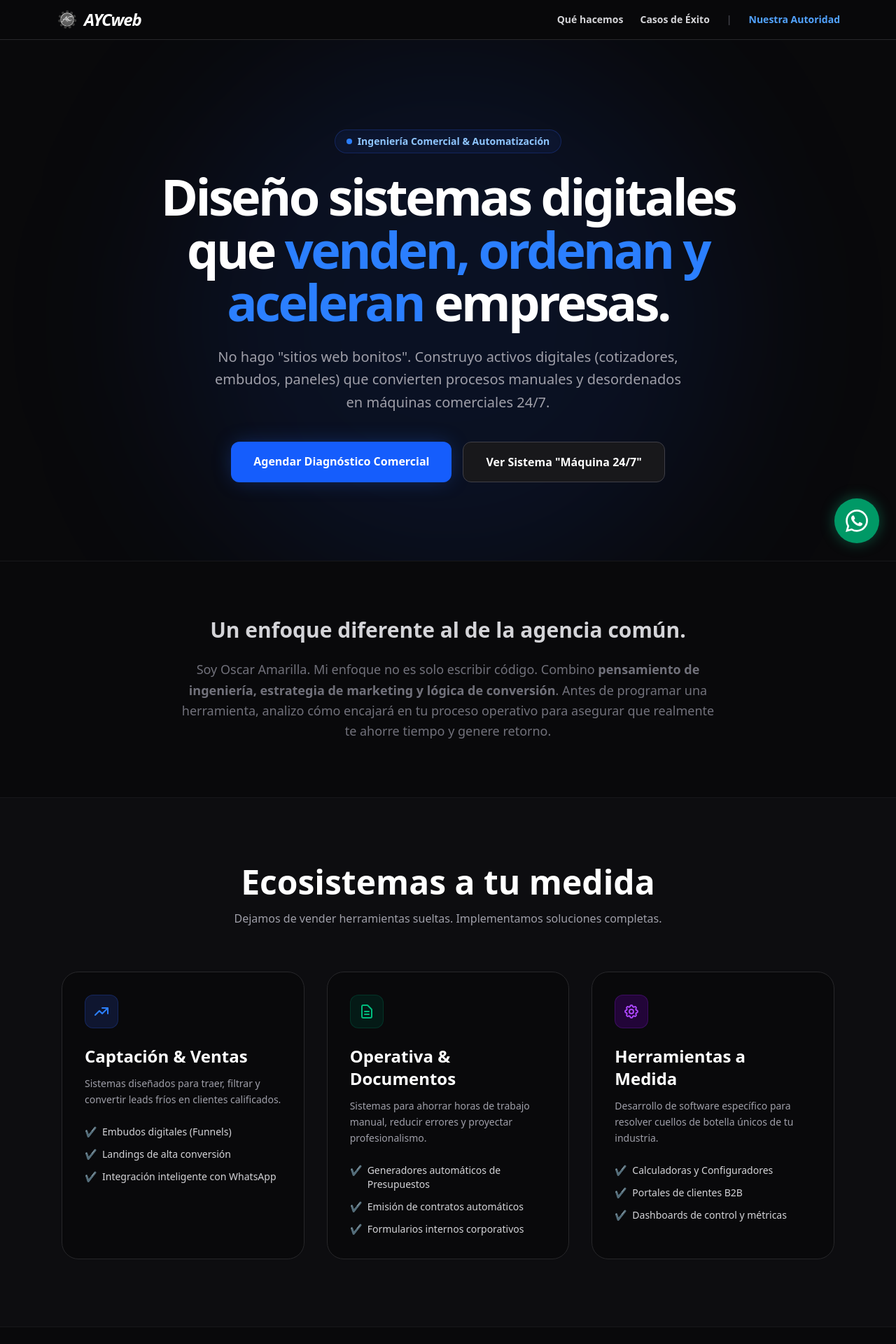
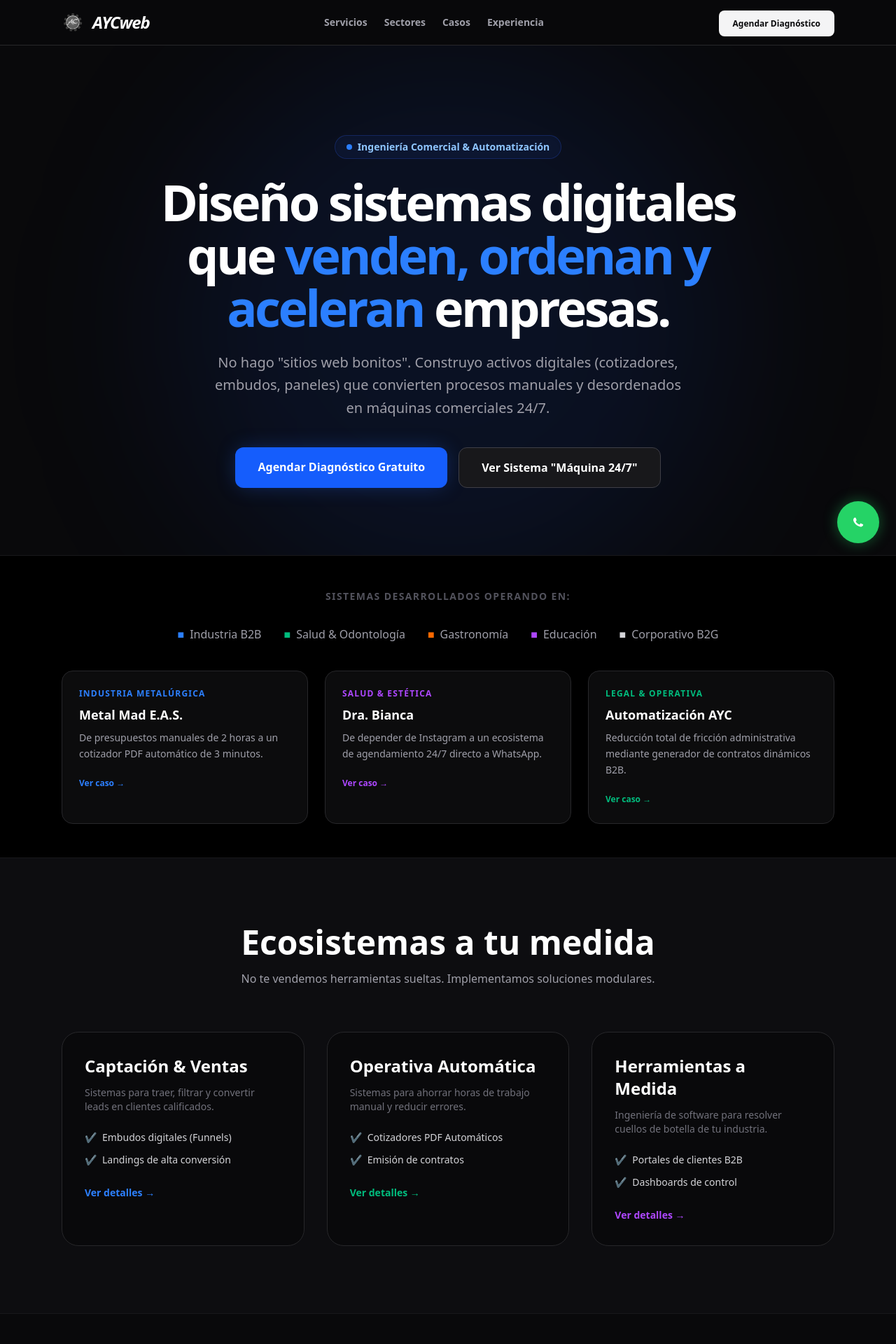
Before and after one commit to oscaramarilla/aycweb, a Next.js app: page / in a window 1280 px wide. Shown: the top 1920 px of the page at 70% size. Built offline with nearby package versions, Linux system fonts and the light colour scheme.

Commit message:
Estrategia Global: Menu unificado B2B y Home afilado con Prueba de Autoridad rapida

```diff
--- a/app/layout.tsx
+++ b/app/layout.tsx
@@ -32,7 +32,6 @@ export default function RootLayout({
 }: Readonly<{
   children: React.ReactNode;
 }>) {
-  // 🔥 NUEVO NÚMERO DE WHATSAPP OSCAR AMARILLA
   const whatsappNumber = "595985864209";
   const whatsappMsg = encodeURIComponent("¡Hola Oscar! Estoy en la web de AYC y busco sistematizar mi negocio.");
 
@@ -40,53 +39,67 @@ export default function RootLayout({
     <html lang="es" className={`${inter.variable} scroll-smooth`}>
       <body className="antialiased bg-zinc-950 text-white min-h-screen flex flex-col font-sans">
 
-        {/* NAVEGACIÓN */}
-        <header className="sticky top-0 z-40 w-full backdrop-blur-lg bg-zinc-950/90 border-b border-zinc-800">
-          <div className="max-w-6xl mx-auto px-4 py-3 flex flex-col md:flex-row items-center justify-between gap-3">
-            <Link href="/" className="flex items-center justify-center mt-1 md:mt-0 gap-2">
-              <div className="w-8 h-8 relative flex items-center justify-center">
+        {/* 🛑 NAVEGACIÓN GLOBAL UNIFICADA Y DEFINITIVA */}
+        <header className="sticky top-0 z-50 w-full backdrop-blur-md bg-zinc-950/80 border-b border-zinc-800">
+          <div className="max-w-6xl mx-auto px-6 py-4 flex flex-col md:flex-row items-center justify-between gap-4">
+
+            <Link href="/" className="flex items-center gap-3 group">
+              <div className="w-8 h-8 relative flex items-center justify-center transition-transform group-hover:scale-105">
                  <Image src="/logo-ayc.webp" alt="AYCweb Logo" width={32} height={32} className="object-contain" />
               </div>
               <span className="font-black text-2xl tracking-tighter text-white italic">AYCweb</span>
             </Link>
 
-            {/* 🔥 MENÚ MEJORADO: Nombres claros y orientados a resultados */}
-            <nav className="flex items-center justify-center gap-4 sm:gap-6 text-[12px] sm:text-sm font-semibold text-zinc-300 w-full md:w-auto pb-1 md:pb-0 flex-wrap">
-              <Link href="/servicios" className="hover:text-white transition-colors">Qué hacemos</Link>
-              <Link href="/casos" className="hover:text-white transition-colors">Casos de Éxito</Link>
-              <span className="text-zinc-700 hidden sm:inline">|</span>
-              <Link href="/experiencia" className="hover:text-white transition-colors text-blue-400">Nuestra Autoridad</Link>
+            <nav className="flex items-center gap-6 text-sm font-bold text-zinc-400">
+              <Link href="/servicios" className="hover:text-white transition-colors">Servicios</Link>
+              <Link href="/sectores" className="hover:text-white transition-colors">Sectores</Link>
+              <Link href="/casos" className="hover:text-white transition-colors">Casos</Link>
+              <Link href="/experiencia" className="hover:text-white transition-colors">Experiencia</Link>
             </nav>
+
+            <div className="hidden md:block">
+               <a
+                href={`https://wa.me/${whatsappNumber}?text=${whatsappMsg}`}
+                target="_blank" rel="noopener noreferrer"
+                className="bg-zinc-100 hover:bg-white text-zinc-950 text-xs font-black px-5 py-2.5 rounded-lg transition-colors shadow-sm"
+               >
+                 Agendar Diagnóstico
+               </a>
+            </div>
+
           </div>
         </header>
 
-        {/* CONTENIDO */}
-        <div className="flex-grow">
+        {/* CONTENIDO DE LA PÁGINA */}
+        <main className="flex-grow">
           {children}
-        </div>
+        </main>
 
-        {/* FOOTER CORPORATIVO CON DATOS LEGALES (RUC) */}
-        <footer className="bg-black py-8 border-t border-zinc-900 text-center text-zinc-500 text-xs">
-           <div className="max-w-6xl mx-auto px-6 flex flex-col items-center justify-center gap-2">
-              <p className="font-bold text-zinc-400">AYCweb - Sistemas Digitales B2B</p>
+        {/* FOOTER CORPORATIVO */}
+        <footer className="bg-black py-10 border-t border-zinc-900 text-center text-zinc-500 text-xs">
+           <div className="max-w-6xl mx-auto px-6 flex flex-col items-center justify-center gap-3">
+              <div className="w-6 h-6 relative opacity-50 grayscale mb-2">
+                 <Image src="/logo-ayc.webp" alt="AYCweb Logo" fill className="object-contain" />
+              </div>
+              <p className="font-bold text-zinc-400 text-sm">AYCweb - Sistemas Digitales B2B</p>
               <p>Oscar Emigdio Amarilla Caceres | RUC: 4499507-5</p>
               <p>© {new Date().getFullYear()} Todos los derechos reservados. Asunción, Paraguay.</p>
            </div>
         </footer>
 
-        {/* BOTÓN FLOTANTE DE WHATSAPP OSCAR */}
+        {/* BOTÓN FLOTANTE WHATSAPP */}
         <a
           href={`https://wa.me/${whatsappNumber}?text=${whatsappMsg}`}
           target="_blank"
           rel="noopener noreferrer"
-          className="fixed bottom-6 right-6 bg-emerald-600 hover:bg-emerald-500 text-white p-4 rounded-full shadow-[0_0_20px_rgba(16,185,129,0.4)] transition-all z-50 flex items-center justify-center hover:scale-110 active:scale-95 group"
+          className="fixed bottom-6 right-6 bg-[#25D366] hover:bg-[#1DA851] text-white p-4 rounded-full shadow-[0_0_20px_rgba(37,211,102,0.4)] transition-all z-50 flex items-center justify-center hover:scale-110 active:scale-95 group"
           aria-label="Contactar a Oscar por WhatsApp"
         >
           <span className="absolute -top-10 right-0 bg-zinc-800 text-white text-xs font-bold px-3 py-1.5 rounded-lg opacity-0 group-hover:opacity-100 transition-opacity pointer-events-none whitespace-nowrap shadow-lg">
             Hablar con Oscar
           </span>
-          <svg className="w-8 h-8" fill="currentColor" viewBox="0 0 24 24" xmlns="http://www.w3.org/2000/svg">
-            <path d="M17.472 14.382c-.297-.149-1.758-.867-2.03-.967-.273-.099-.471-.148-.67.15-.197.297-.767.966-.94 1.164-.173.199-.347.223-.644.075-.297-.15-1.255-.463-2.39-1.475-.883-.788-1.48-1.761-1.653-2.059-.173-.297-.018-.458.13-.606.134-.133.298-.347.446-.52.149-.174.198-.298.298-.497.099-.198.05-.371-.025-.52-.075-.149-.669-1.612-.916-2.207-.242-.579-.487-.5-.669-.51a12.8 12.8 0 0 0-.57-.01c-.198 0-.52.074-.792.372-.272.297-1.04 1.016-1.04 2.479 0 1.462 1.065 2.875 1.213 3.074.149.198 2.096 3.2 5.077 4.487.709.306 1.262.489 1.694.625.712.227 1.36.195 1.871.118.571-.085 1.758-.719 2.006-1.413.248-.694.248-1.289.173-1.413-.074-.124-.272-.198-.57-.347m-5.421 7.403h-.004a9.87 9.87 0 0 1-5.031-1.378l-.361-.214-3.741.982.998-3.648-.235-.374a9.86 9.86 0 0 1-1.51-5.26c.001-5.45 4.436-9.884 9.888-9.884 2.64 0 5.122 1.03 6.988 2.898a9.825 9.825 0 0 1 2.893 6.994c-.003 5.45-4.437 9.884-9.885 9.884m8.413-18.297A11.815 11.815 0 0 0 12.05 0C5.495 0 .16 5.335.157 11.892c0 2.096.547 4.142 1.588 5.945L.057 24l6.305-1.654a11.882 11.882 0 0 0 5.683 1.448h.005c6.554 0 11.89-5.335 11.893-11.893a11.821 11.821 0 0 0-3.48-8.413Z"/>
+          <svg className="w-7 h-7" fill="currentColor" viewBox="0 0 24 24" xmlns="http://www.w3.org/2000/svg">
+            <path d="M17.472 14.382c-.297-.149-1.758-.867-2.03-.967-.273-.099-.471-.148-.67.15-.197.297-.767.966-.94 1.164-.173.199-.347.223-.644.075-.297-.15-1.255-.463-2.39-1.475-.883-.788-1.48-1.761-1.653-2.059-.173-.297-.018-.458.13-.606.134-.133.298-.347.446-.52.149-.174.198-.298.298-.497.099-.198.05-.371-.025-.52-.075-.149-.669-1.612-.916-2.207-.242-.579-.487-.5-.669-.51a12.8 12.8 0 0 0-.57-.01c-.198 0-.52.074-.792.372-.272.297-1.04 1.016-1.04 2.479 0 1.462 1.065 2.875 1.213 3.074.149.198 2.096 3.2 5.077 4.487.709.306 1.262.489 1.694.625.712.227 1.36.195 1.871.118.571-.085 1.758-.719 2.006-1.413.248-.694.248-1.289.173-1.413-.074-.124-.272-.198-.57-.347"/>
           </svg>
         </a>
       </body>
--- a/app/page.tsx
+++ b/app/page.tsx
@@ -2,14 +2,13 @@ import Link from "next/link";
 
 export default function Home() {
   const whatsappNumber = "595985864209";
-  // Pitch corto y directo para el primer contacto
-  const whatsappMsg = encodeURIComponent("Hola Oscar. Vi tu enfoque de sistemas digitales orientados a ventas y quiero ver cómo aplicarlo en mi empresa.");
+  const whatsappMsg = encodeURIComponent("¡Hola Oscar! Quiero agendar una sesión de diagnóstico para automatizar mi empresa.");
 
   return (
     <div className="flex flex-col min-h-screen">
 
-      {/* 1. HERO POTENTE: El nuevo posicionamiento premium */}
-      <section className="relative pt-24 pb-20 md:pt-32 md:pb-28 px-6 text-center overflow-hidden border-b border-zinc-900">
+      {/* 1. HERO POTENTE */}
+      <section className="relative pt-20 pb-20 md:pt-32 md:pb-24 px-6 text-center overflow-hidden border-b border-zinc-900">
         <div className="absolute top-0 left-1/2 -translate-x-1/2 w-[800px] h-[800px] bg-blue-600/10 rounded-full blur-[120px] pointer-events-none -z-10"></div>
         <div className="max-w-4xl mx-auto relative z-10">
           <div className="inline-flex items-center gap-2 mb-6 px-4 py-1.5 rounded-full border border-blue-900/50 bg-blue-950/30 text-sm font-semibold text-blue-300 shadow-inner">
@@ -28,7 +27,7 @@ export default function Home() {
               target="_blank" rel="noopener noreferrer"
               className="bg-blue-600 hover:bg-blue-500 text-white font-black py-4 px-8 rounded-xl transition-all shadow-[0_0_30px_-5px_rgba(37,99,235,0.4)] active:scale-95"
             >
-              Agendar Diagnóstico Comercial
+              Agendar Diagnóstico Gratuito
             </a>
             <Link
               href="/os"
@@ -40,69 +39,89 @@ export default function Home() {
         </div>
       </section>
 
-      {/* 2. EL DIFERENCIAL (Ingeniería + Marketing + Ventas) */}
-      <section className="py-20 bg-zinc-950 border-b border-zinc-900">
-        <div className="max-w-5xl mx-auto px-6 text-center">
-          <h2 className="text-2xl md:text-3xl font-black mb-6 text-zinc-300">Un enfoque diferente al de la agencia común.</h2>
-          <p className="text-lg text-zinc-500 max-w-3xl mx-auto leading-relaxed">
-            Soy Oscar Amarilla. Mi enfoque no es solo escribir código. Combino <strong>pensamiento de ingeniería, estrategia de marketing y lógica de conversión</strong>. Antes de programar una herramienta, analizo cómo encajará en tu proceso operativo para asegurar que realmente te ahorre tiempo y genere retorno.
+      {/* 🔥 NUEVO: BLOQUE DE PRUEBA RÁPIDA (Authority Bar) */}
+      <section className="py-12 bg-black border-b border-zinc-900">
+        <div className="max-w-6xl mx-auto px-6">
+          <p className="text-center text-sm font-bold uppercase tracking-widest text-zinc-600 mb-8">
+            Sistemas desarrollados operando en:
           </p>
+          <div className="flex flex-wrap justify-center gap-x-8 gap-y-4 text-zinc-400 font-medium text-sm md:text-base">
+            <span className="flex items-center gap-2"><span className="text-blue-500">■</span> Industria B2B</span>
+            <span className="flex items-center gap-2"><span className="text-emerald-500">■</span> Salud & Odontología</span>
+            <span className="flex items-center gap-2"><span className="text-orange-500">■</span> Gastronomía</span>
+            <span className="flex items-center gap-2"><span className="text-purple-500">■</span> Educación</span>
+            <span className="flex items-center gap-2"><span className="text-zinc-300">■</span> Corporativo B2G</span>
+          </div>
+
+          {/* 3 Mini Cards de Casos (Prueba contundente instantánea) */}
+          <div className="grid grid-cols-1 md:grid-cols-3 gap-6 mt-10">
+            <Link href="/casos" className="bg-zinc-900/50 border border-zinc-800 p-6 rounded-2xl hover:bg-zinc-900 hover:border-blue-900/50 transition-colors group cursor-pointer block">
+              <span className="text-xs font-bold uppercase tracking-widest text-blue-500 mb-2 block">Industria Metalúrgica</span>
+              <h3 className="text-lg font-black text-white mb-2 group-hover:text-blue-400 transition-colors">Metal Mad E.A.S.</h3>
+              <p className="text-zinc-400 text-sm leading-relaxed mb-4">De presupuestos manuales de 2 horas a un cotizador PDF automático de 3 minutos.</p>
+              <span className="text-blue-500 text-xs font-bold group-hover:underline">Ver caso &rarr;</span>
+            </Link>
+
+            <Link href="/casos" className="bg-zinc-900/50 border border-zinc-800 p-6 rounded-2xl hover:bg-zinc-900 hover:border-purple-900/50 transition-colors group cursor-pointer block">
+              <span className="text-xs font-bold uppercase tracking-widest text-purple-500 mb-2 block">Salud & Estética</span>
+              <h3 className="text-lg font-black text-white mb-2 group-hover:text-purple-400 transition-colors">Dra. Bianca</h3>
+              <p className="text-zinc-400 text-sm leading-relaxed mb-4">De depender de Instagram a un ecosistema de agendamiento 24/7 directo a WhatsApp.</p>
+              <span className="text-purple-500 text-xs font-bold group-hover:underline">Ver caso &rarr;</span>
+            </Link>
+
+            <Link href="/casos" className="bg-zinc-900/50 border border-zinc-800 p-6 rounded-2xl hover:bg-zinc-900 hover:border-emerald-900/50 transition-colors group cursor-pointer block">
+              <span className="text-xs font-bold uppercase tracking-widest text-emerald-500 mb-2 block">Legal & Operativa</span>
+              <h3 className="text-lg font-black text-white mb-2 group-hover:text-emerald-400 transition-colors">Automatización AYC</h3>
+              <p className="text-zinc-400 text-sm leading-relaxed mb-4">Reducción total de fricción administrativa mediante generador de contratos dinámicos B2B.</p>
+              <span className="text-emerald-500 text-xs font-bold group-hover:underline">Ver caso &rarr;</span>
+            </Link>
+          </div>
         </div>
       </section>
 
-      {/* 3. PAQUETES CLAROS (No herramientas sueltas, sino soluciones) */}
+      {/* 3. ARQUITECTURA DE SERVICIOS (Los 3 Pilares) */}
       <section className="py-24 bg-zinc-900/30 border-b border-zinc-900">
         <div className="max-w-6xl mx-auto px-6">
           <div className="text-center mb-16">
             <h2 className="text-3xl md:text-5xl font-black text-white mb-4">Ecosistemas a tu medida</h2>
-            <p className="text-zinc-400">Dejamos de vender herramientas sueltas. Implementamos soluciones completas.</p>
+            <p className="text-zinc-400">No te vendemos herramientas sueltas. Implementamos soluciones modulares.</p>
           </div>
 
           <div className="grid grid-cols-1 md:grid-cols-3 gap-8">
-            {/* Paquete A: Captación */}
             <div className="bg-zinc-950 p-8 rounded-3xl border border-zinc-800 hover:border-blue-900 transition-colors">
-              <div className="w-12 h-12 bg-blue-950/50 text-blue-500 rounded-xl flex items-center justify-center mb-6 border border-blue-900/50">
-                 <svg className="w-6 h-6" fill="none" stroke="currentColor" viewBox="0 0 24 24"><path strokeLinecap="round" strokeLinejoin="round" strokeWidth="2" d="M13 7h8m0 0v8m0-8l-8 8-4-4-6 6"></path></svg>
-              </div>
               <h3 className="text-2xl font-bold text-white mb-3">Captación & Ventas</h3>
-              <p className="text-zinc-400 mb-6 text-sm leading-relaxed">Sistemas diseñados para traer, filtrar y convertir leads fríos en clientes calificados.</p>
-              <ul className="space-y-3 text-sm text-zinc-300">
+              <p className="text-zinc-500 mb-6 text-sm">Sistemas para traer, filtrar y convertir leads en clientes calificados.</p>
+              <ul className="space-y-3 text-sm text-zinc-300 mb-6">
                 <li className="flex gap-2"><span className="text-blue-500">✔</span> Embudos digitales (Funnels)</li>
                 <li className="flex gap-2"><span className="text-blue-500">✔</span> Landings de alta conversión</li>
-                <li className="flex gap-2"><span className="text-blue-500">✔</span> Integración inteligente con WhatsApp</li>
               </ul>
+              <Link href="/servicios" className="text-blue-500 text-sm font-bold hover:underline">Ver detalles &rarr;</Link>
             </div>
-            {/* Paquete B: Automatización Documental */}
+
             <div className="bg-zinc-950 p-8 rounded-3xl border border-zinc-800 hover:border-emerald-900 transition-colors">
-              <div className="w-12 h-12 bg-emerald-950/50 text-emerald-500 rounded-xl flex items-center justify-center mb-6 border border-emerald-900/50">
-                <svg className="w-6 h-6" fill="none" stroke="currentColor" viewBox="0 0 24 24"><path strokeLinecap="round" strokeLinejoin="round" strokeWidth="2" d="M9 12h6m-6 4h6m2 5H7a2 2 0 01-2-2V5a2 2 0 012-2h5.586a1 1 0 01.707.293l5.414 5.414a1 1 0 01.293.707V19a2 2 0 01-2 2z"></path></svg>
-              </div>
-              <h3 className="text-2xl font-bold text-white mb-3">Operativa & Documentos</h3>
-              <p className="text-zinc-400 mb-6 text-sm leading-relaxed">Sistemas para ahorrar horas de trabajo manual, reducir errores y proyectar profesionalismo.</p>
-              <ul className="space-y-3 text-sm text-zinc-300">
-                <li className="flex gap-2"><span className="text-emerald-500">✔</span> Generadores automáticos de Presupuestos</li>
-                <li className="flex gap-2"><span className="text-emerald-500">✔</span> Emisión de contratos automáticos</li>
-                <li className="flex gap-2"><span className="text-emerald-500">✔</span> Formularios internos corporativos</li>
+              <h3 className="text-2xl font-bold text-white mb-3">Operativa Automática</h3>
+              <p className="text-zinc-500 mb-6 text-sm">Sistemas para ahorrar horas de trabajo manual y reducir errores.</p>
+              <ul className="space-y-3 text-sm text-zinc-300 mb-6">
+                <li className="flex gap-2"><span className="text-emerald-500">✔</span> Cotizadores PDF Automáticos</li>
+                <li className="flex gap-2"><span className="text-emerald-500">✔</span> Emisión de contratos</li>
               </ul>
+              <Link href="/servicios" className="text-emerald-500 text-sm font-bold hover:underline">Ver detalles &rarr;</Link>
             </div>
-            {/* Paquete C: A Medida */}
+
             <div className="bg-zinc-950 p-8 rounded-3xl border border-zinc-800 hover:border-purple-900 transition-colors">
-              <div className="w-12 h-12 bg-purple-950/50 text-purple-500 rounded-xl flex items-center justify-center mb-6 border border-purple-900/50">
-                <svg className="w-6 h-6" fill="none" stroke="currentColor" viewBox="0 0 24 24"><path strokeLinecap="round" strokeLinejoin="round" strokeWidth="2" d="M10.325 4.317c.426-1.756 2.924-1.756 3.35 0a1.724 1.724 0 002.573 1.066c1.543-.94 3.31.826 2.37 2.37a1.724 1.724 0 001.065 2.572c1.756.426 1.756 2.924 0 3.35a1.724 1.724 0 00-1.066 2.573c.94 1.543-.826 3.31-2.37 2.37a1.724 1.724 0 00-2.572 1.065c-.426 1.756-2.924 1.756-3.35 0a1.724 1.724 0 00-2.573-1.066c-1.543.94-3.31-.826-2.37-2.37a1.724 1.724 0 00-1.065-2.572c-1.756-.426-1.756-2.924 0-3.35a1.724 1.724 0 001.066-2.573c-.94-1.543.826-3.31 2.37-2.37.996.608 2.296.07 2.572-1.065z"></path><path strokeLinecap="round" strokeLinejoin="round" strokeWidth="2" d="M15 12a3 3 0 11-6 0 3 3 0 016 0z"></path></svg>
-              </div>
               <h3 className="text-2xl font-bold text-white mb-3">Herramientas a Medida</h3>
-              <p className="text-zinc-400 mb-6 text-sm leading-relaxed">Desarrollo de software específico para resolver cuellos de botella únicos de tu industria.</p>
-              <ul className="space-y-3 text-sm text-zinc-300">
-                <li className="flex gap-2"><span className="text-purple-500">✔</span> Calculadoras y Configuradores</li>
+              <p className="text-zinc-500 mb-6 text-sm">Ingeniería de software para resolver cuellos de botella de tu industria.</p>
+              <ul className="space-y-3 text-sm text-zinc-300 mb-6">
                 <li className="flex gap-2"><span className="text-purple-500">✔</span> Portales de clientes B2B</li>
-                <li className="flex gap-2"><span className="text-purple-500">✔</span> Dashboards de control y métricas</li>
+                <li className="flex gap-2"><span className="text-purple-500">✔</span> Dashboards de control</li>
               </ul>
+              <Link href="/servicios" className="text-purple-500 text-sm font-bold hover:underline">Ver detalles &rarr;</Link>
             </div>
           </div>
         </div>
       </section>
 
-      {/* 4. EL DOLOR Y LA FUGA (Identificar el problema del cliente) */}
+      {/* 4. EL DOLOR (Problema del cliente) */}
       <section className="py-24 bg-zinc-950 border-b border-zinc-900">
         <div className="max-w-4xl mx-auto px-6 text-center">
           <h2 className="text-3xl md:text-5xl font-black text-white mb-8">¿Dónde estás perdiendo dinero hoy?</h2>
@@ -115,18 +134,14 @@ export default function Home() {
               <span className="text-red-500 font-bold">✕</span>
               <span>Tu equipo pierde horas redactando presupuestos o contratos manualmente, cometiendo errores.</span>
             </p>
-            <p className="text-zinc-300 text-lg flex gap-4 items-start">
-              <span className="text-red-500 font-bold">✕</span>
-              <span>El seguimiento de clientes es un caos disperso en hojas de cálculo y papeles.</span>
-            </p>
-            <div className="pt-6 border-t border-zinc-800 mt-6">
+            <div className="pt-6 border-t border-zinc-800 mt-6 text-center md:text-left">
               <p className="text-white font-bold text-xl">Lo que yo hago es convertir ese proceso manual en un sistema digital simple: <span className="text-blue-400">captar, ordenar, automatizar y acelerar.</span></p>
             </div>
           </div>
         </div>
       </section>
 
-      {/* 5. CTA FINAL: Vender el Resultado */}
+      {/* 5. CTA FINAL */}
       <section className="py-24 bg-black text-center relative overflow-hidden">
          <div className="absolute top-1/2 left-1/2 -translate-x-1/2 -translate-y-1/2 w-[600px] h-[600px] bg-emerald-600/10 rounded-full blur-[100px] pointer-events-none"></div>
         <div className="max-w-3xl mx-auto px-6 relative z-10">
```
